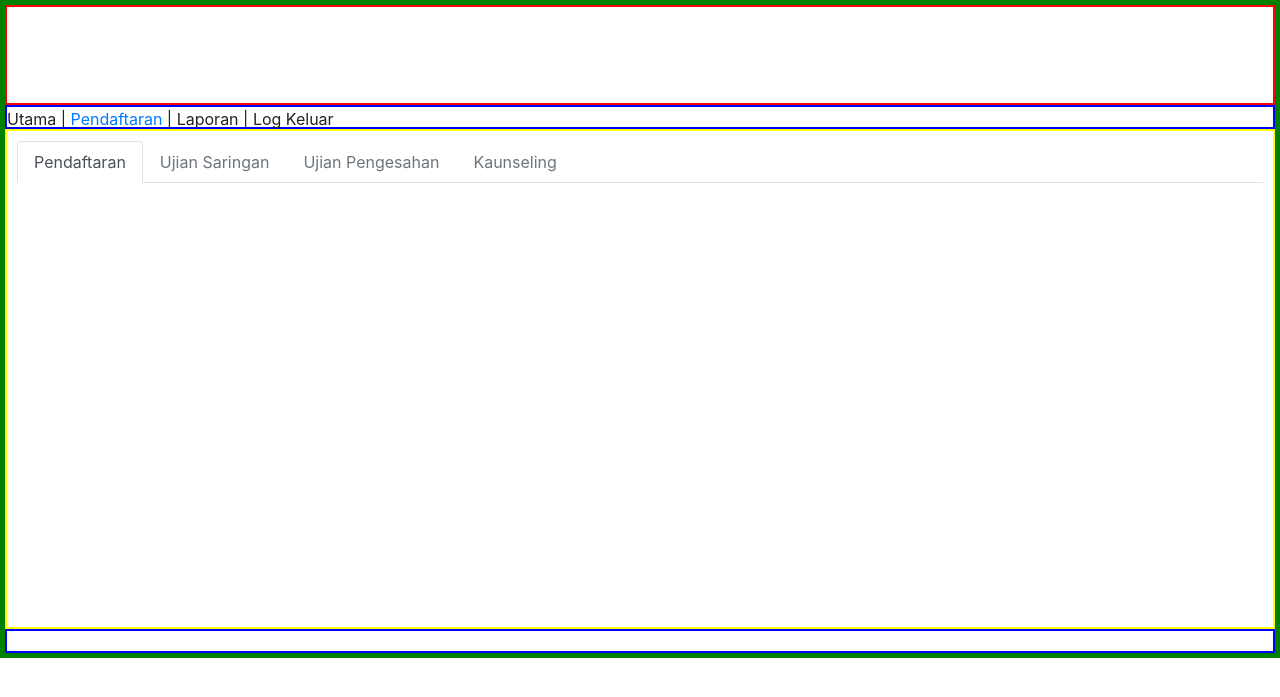
After one commit to azman1204/sst, a PHP site: the page made by views/pendaftaran/menu2.php in a window 1280 px wide. The commit adds this page. Shown: the top 697 px of the page. Run offline with PHP 8.4, Linux system fonts and the light colour scheme; the template is opened without the code that fills it, so the values that code supplies are empty.

Commit message:
menu enable disabled

```diff
--- a/controllers/PendaftaranController.php
+++ b/controllers/PendaftaranController.php
@@ -13,6 +13,7 @@ class PendaftaranController extends \yii\web\Controller {
         $p = new Pendaftaran();
         $p->kebenaran = 'Y'; // set default value
         $arr['dat'] = $p;
+        $arr['new'] = 'Y';
         return $this->render('form', $arr);
     }
 
@@ -36,9 +37,11 @@ class PendaftaranController extends \yii\web\Controller {
     // insert data ke table pendaftaran
     function actionSave() {
         $id = $_POST['id'];
+        $arr = $this->data();
         if (empty($id)) {
             // insert / new data
             $p = new Pendaftaran();
+            $arr['new'] = 'Y';
         } else {
             // update
             $p = Pendaftaran::findOne($id); // return a record obj
@@ -75,7 +78,6 @@ class PendaftaranController extends \yii\web\Controller {
             // validation ko
             // show err msg, show ori form
             $err = $p->errors; // return array of errors
-            $arr = $this->data();
             $arr['dat'] = $p;
             $arr['salah'] = $err;
             return $this->render('form', $arr);
--- /dev/null
+++ b/views/pendaftaran/menu2.php
@@ -0,0 +1,14 @@
+<ul class="nav nav-tabs">
+  <li class="nav-item">
+    <a class="nav-link active" href="#">Pendaftaran</a>
+  </li>
+  <li class="nav-item">
+    <a class="nav-link disabled" href="#">Ujian Saringan</a>
+  </li>
+  <li class="nav-item">
+    <a class="nav-link disabled" href="#">Ujian Pengesahan</a>
+  </li>
+  <li class="nav-item">
+    <a class="nav-link disabled" href="#">Kaunseling</a>
+  </li>
+</ul>
```
Also changed, not shown: views/pendaftaran/form.php (+7 -1 lines).
